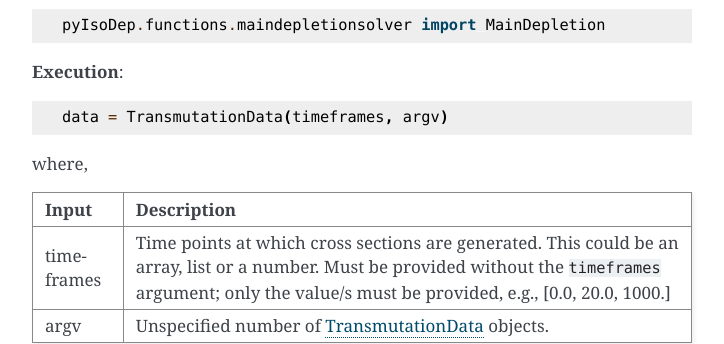
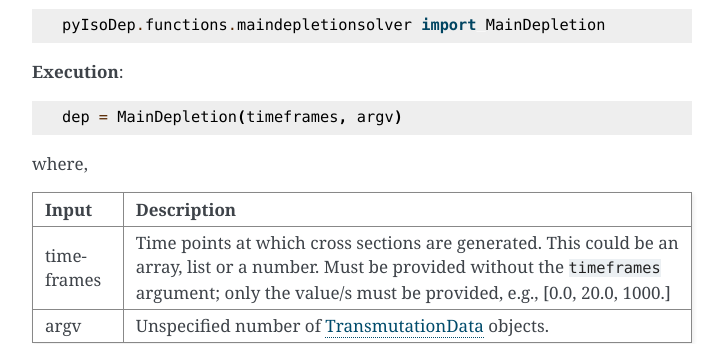
Before and after one commit to DanKotlyar/PYTHON-ISOTOPIC-DEPLETION-PACKAGE, a Sphinx documentation site: the page built from docs/Manual/Depletion.rst, in a window 1280 px wide and 900 px high, scrolled down 901 px. Shown: the part 152-496 px from the top of the window, without its empty margins (388-1112 px from the left). Built offline with Sphinx 7.4.7, drawn with Linux system fonts in a browser that asks for light colours.

Commit message:
[DOC] Documentation updated

```diff
--- a/docs/Manual/Depletion.rst
+++ b/docs/Manual/Depletion.rst
@@ -53,7 +53,7 @@ and the corresponding :ref:`TransmutationData <predep>` objects that contain the
 
 .. code::
 
-	data = TransmutationData(timeframes, argv)
+	dep = MainDepletion(timeframes, argv)
 
 where,
 
```
Also changed, not shown: 4 other files.
